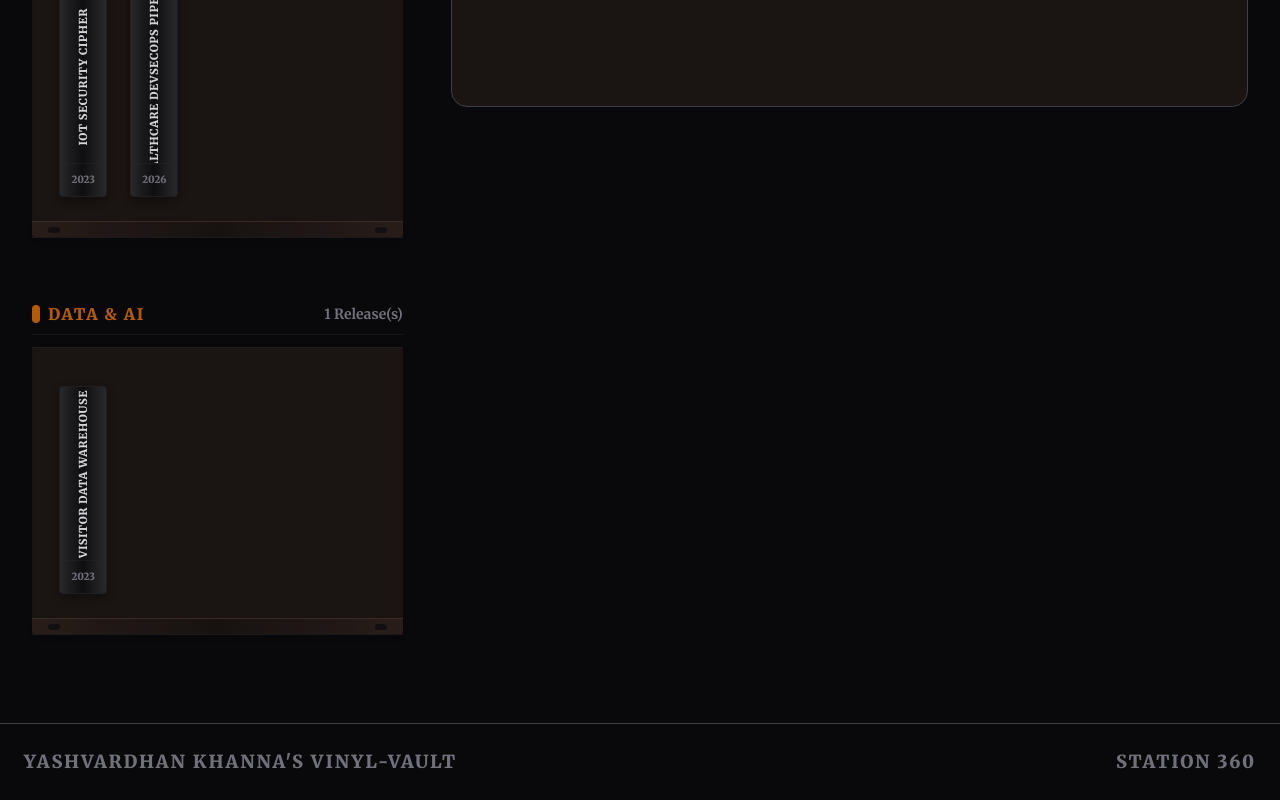
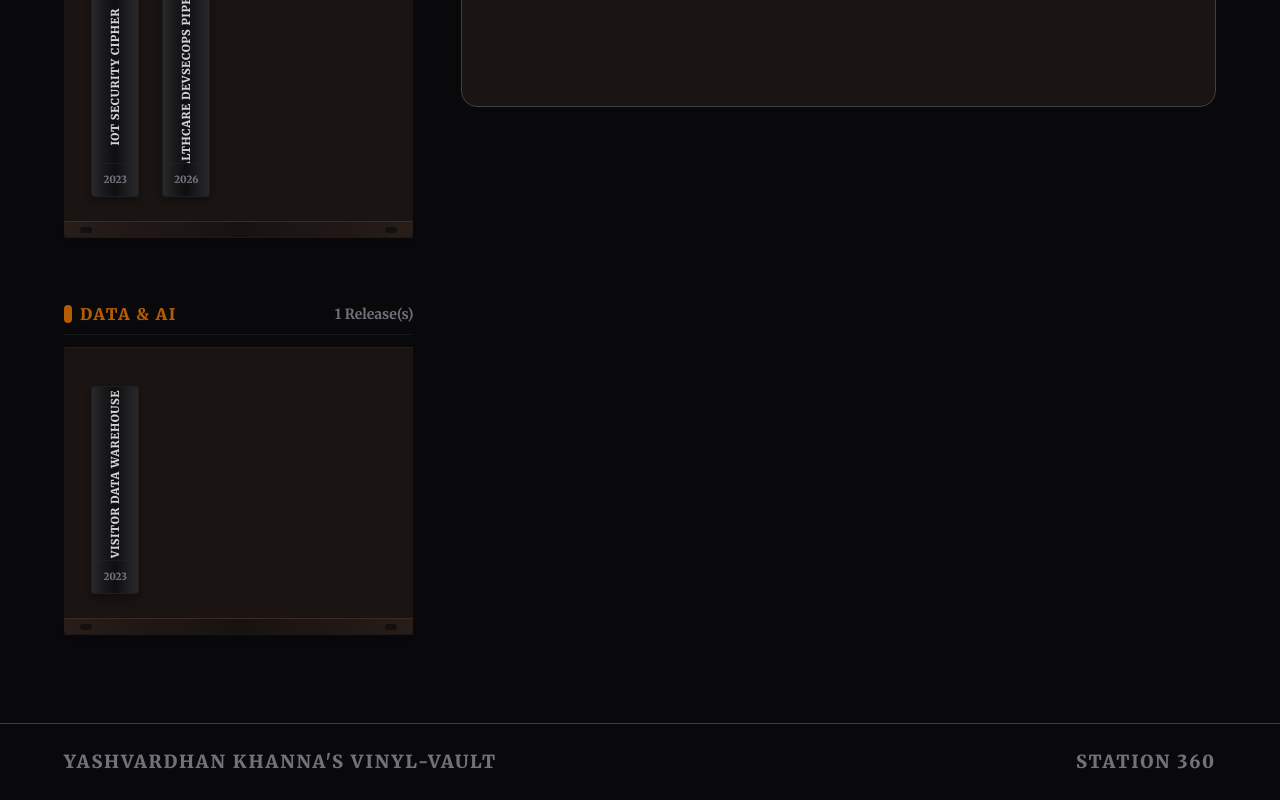
Before and after one commit to YashK3086/vinyl-vault, a Next.js app: page / in a window 1280 px wide. Shown: the part 2612-3412 px from the top of the page. Built offline with nearby package versions, Linux system fonts and the light colour scheme.

Commit message:
Update layout of main content container and footer to span full width

```diff
--- a/app/page.js
+++ b/app/page.js
@@ -103,7 +103,7 @@ export default function Home() {
             <HeroSection handleCopy={handleCopy} copiedText={copiedText} />
 
             {/* Main Content Area */}
-      <div className="w-full flex-1 flex flex-col z-10 px-4 sm:px-6 lg:px-8 pb-6 pt-0 max-w-7xl mx-auto">
+      <div className="w-full flex-1 flex flex-col z-10 px-6 sm:px-12 lg:px-16 pb-6 pt-0">
 
         {/* Header Navigation */}
         <header className={`sticky top-0 z-50 w-full flex flex-col sm:flex-row items-center justify-between gap-6 pt-6 pb-4 mb-8 transition-all duration-200 ${isScrolled ? "bg-zinc-950/80 backdrop-blur-md border-b border-zinc-700/80 shadow-lg" : "bg-zinc-950 border-b border-zinc-700"}`}>
@@ -341,9 +341,8 @@ export default function Home() {
 
       </div>
 
-      {/* Retro Store Footer */}
       <footer className="w-full z-10 border-t border-zinc-700 bg-zinc-950 py-6 text-center">
-        <div className="max-w-7xl mx-auto px-6 flex flex-col sm:flex-row items-center justify-between gap-4">
+        <div className="w-full px-6 sm:px-12 lg:px-16 flex flex-col sm:flex-row items-center justify-between gap-4">
           <p className="text-base sm:text-lg font-black font-mono text-zinc-500 hover:text-zinc-300 transition-colors uppercase tracking-widest cursor-default">
             YASHVARDHAN KHANNA'S VINYL-VAULT
           </p>
```
